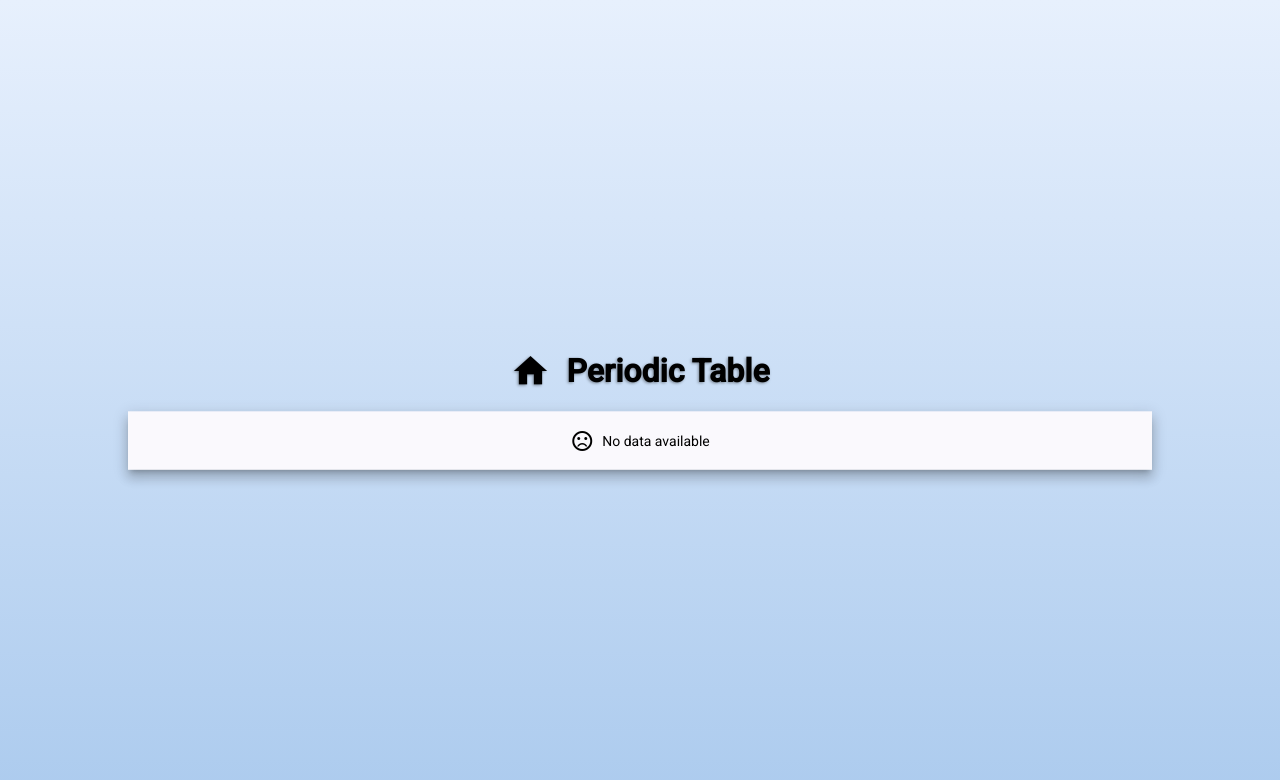
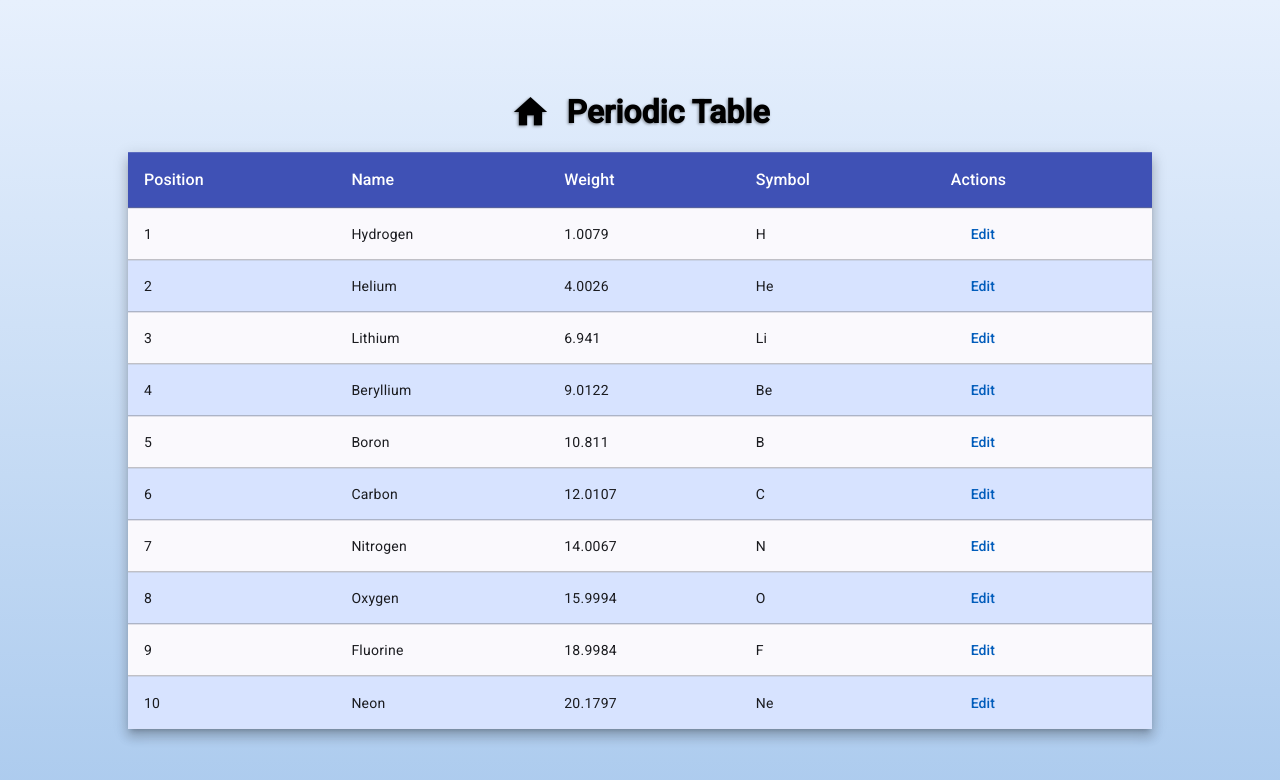
Before and after one commit to Hiorii/periodic-table-app, an Angular app: page / in a window 1280 px wide. Shown: the top 780 px of the page. Built offline with nearby package versions, Linux system fonts and the light colour scheme.

Commit message:
Add generic table actions handling

```diff
--- /dev/null
+++ b/src/app/core/models/table-actions.model.ts
@@ -0,0 +1,4 @@
+export interface TableActions<T> {
+  name: string;
+  callback: (row: T) => void;
+}
--- a/src/app/features/periodic-table/periodic-table.component.html
+++ b/src/app/features/periodic-table/periodic-table.component.html
@@ -4,6 +4,7 @@
     [tableTitleIconName]="tableTitleData.icon"
     [columns]="tableColumns"
     [dataSource]="periodicTableData"
+    [actions]="tableActions"
     class="container"
   ></app-table>
 } @placeholder (minimum 1s) {
--- a/src/app/features/periodic-table/periodic-table.component.ts
+++ b/src/app/features/periodic-table/periodic-table.component.ts
@@ -7,6 +7,7 @@ import { TableComponent } from '../../shared/components/table/table.component';
 import { TableColumn } from '../../core/models/table-column.model';
 import { TableService } from '../../shared/components/table/table.service';
 import { TableTitle } from '../../shared/components/table/models/table-title.model';
+import { TableActions } from '../../core/models/table-actions.model';
 
 @Component({
   selector: 'app-periodic-table',
@@ -20,6 +21,7 @@ export class PeriodicTableComponent implements OnInit {
   public periodicTableData: PeriodicElement[] = [];
   public tableColumns: TableColumn[] = [];
   public tableTitleData: TableTitle;
+  public tableActions: TableActions<PeriodicElement>[] = [];
   private dataService = inject(DataService);
   private destroyRef = inject(DestroyRef);
   private tableService = inject(TableService);
@@ -31,11 +33,10 @@ export class PeriodicTableComponent implements OnInit {
   private getDataAndInitializeTable(): void {
     this.dataService.data$.pipe(takeUntilDestroyed(this.destroyRef)).subscribe((data) => {
       this.periodicTableData = data;
-      this.periodicTableData = [];
       this.isDataLoaded.set(true);
       if (this.isDataLoaded()) {
         this.initializeTableTitle();
-        this.initializeTableColumns();
+        this.initializeTableActions();
       }
     });
   }
@@ -48,6 +49,16 @@ export class PeriodicTableComponent implements OnInit {
   }
 
   private initializeTableColumns(): void {
-    this.tableColumns = this.tableService.initializeTableColumns(this.periodicTableData);
+    this.tableColumns = this.tableService.initializeTableColumns(this.periodicTableData, this.tableActions);
+  }
+
+  private initializeTableActions(): void {
+    this.tableActions = [
+      {
+        name: 'Edit',
+        callback: (row) => {}
+      }
+    ];
+    this.initializeTableColumns();
   }
 }
--- a/src/app/shared/components/table/table.component.html
+++ b/src/app/shared/components/table/table.component.html
@@ -4,7 +4,15 @@
     @for (column of columnsToDisplay(); track column) {
       <ng-container matColumnDef="{{ column }}">
         <th mat-header-cell *matHeaderCellDef class="table-header">{{ column | titlecase }}</th>
-        <td mat-cell *matCellDef="let element">{{ element[column] }}</td>
+        @if (column === "actions") {
+          @for (action of actions(); track action) {
+            <td mat-cell *matCellDef="let element">
+              <button mat-button (click)="action.callback(element)">Edit</button>
+            </td>
+          }
+        } @else {
+          <td mat-cell *matCellDef="let element">{{ element[column] }}</td>
+        }
       </ng-container>
     }
 
--- a/src/app/shared/components/table/table.component.ts
+++ b/src/app/shared/components/table/table.component.ts
@@ -6,6 +6,7 @@ import { TableColumn } from '../../../core/models/table-column.model';
 import { JsonPipe, TitleCasePipe } from '@angular/common';
 import { TableTitleComponent } from './table-title/table-title.component';
 import { TableNoDataComponent } from './table-no-data/table-no-data.component';
+import { TableActions } from '../../../core/models/table-actions.model';
 
 @Component({
   selector: 'app-table',
@@ -20,6 +21,7 @@ export class TableComponent<T> {
   tableTitleIconName = input<string>();
   dataSource = input.required<T[]>();
   columns = input.required<TableColumn[]>();
+  actions = input<TableActions<T>[]>([]);
   columnsToDisplay = computed(() => this.columns().map((column) => column.name));
   defaultTitle: string = 'Table';
 }
--- a/src/app/shared/components/table/table.service.ts
+++ b/src/app/shared/components/table/table.service.ts
@@ -1,17 +1,27 @@
 import { Injectable } from '@angular/core';
 import { TableColumn } from '../../../core/models/table-column.model';
+import { TableActions } from '../../../core/models/table-actions.model';
 
 @Injectable({
   providedIn: 'root'
 })
 export class TableService<T extends Object> {
-  public initializeTableColumns(tableData: T[]): TableColumn[] {
+  public initializeTableColumns(tableData: T[], actions: TableActions<T>[]): TableColumn[] {
     if (!tableData.length) {
       return [];
     }
-    return Object.keys(tableData[0]).map((key) => ({
+    const columns = Object.keys(tableData[0]).map((key) => ({
       name: key.toLowerCase(),
       title: key
     }));
+
+    if (actions.length) {
+      columns.push({
+        name: 'actions',
+        title: 'Actions'
+      });
+    }
+
+    return columns;
   }
 }
```
